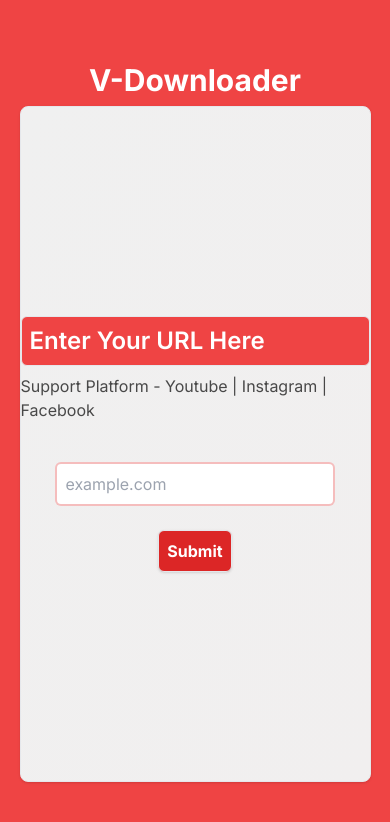
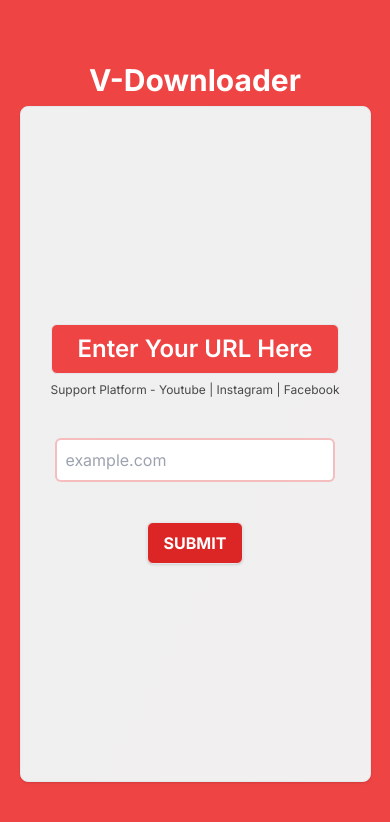
Before and after one commit to vikashkhati007/vdownloader, a Next.js app: page / in a window 390 px wide. Shown: the top 822 px of the page. Built offline with nearby package versions, Linux system fonts and the light colour scheme.

Commit message:
responsive

```diff
--- a/app/page.tsx
+++ b/app/page.tsx
@@ -1,14 +1,29 @@
+"use client";
 import Button from "@/components/button";
 import Input from "@/components/input";
-import React from "react";
+import React, { useState } from "react";
 
 const page = () => {
+  const [url, setUrl] = useState("");
+  interface PropsType {
+    target: {
+      value: string;
+    };
+  }
+
+  const getUrl = (e: PropsType) => {
+    setUrl(e.target.value);
+  };
+
+  const getDownloadURL = () =>{
+    console.log("Get url");
+  }
   return (
     <div className="w-full h-screen flex flex-col gap-2 justify-center items-center bg-red-500">
       <h1 className="text-3xl text-white font-bold">V-Downloader</h1>
-      <div className="filecontainer border w-[90%] h-[80%] rounded-lg flex flex-col gap-6 justify-center items-center bg-gradient-to-br from-[#F0F0F0] to-[#F1EFEF] shadow">
-        <Input />
-        <Button />
+      <div className="filecontainer border md:w-[60%] w-[90%] h-[80%] rounded-lg flex flex-col gap-10 justify-center items-center bg-gradient-to-br from-[#F0F0F0] to-[#F1EFEF] shadow">
+        <Input onChange={getUrl} value={url} />
+        <Button onclick={getDownloadURL} text={"SUBMIT"} />
       </div>
     </div>
   );
--- a/components/button.tsx
+++ b/components/button.tsx
@@ -1,9 +1,9 @@
 import React from 'react'
 
-const Button = () => {
+const Button = ({text,onclick}:any) => {
   return (
     <div>
-      <button className='border p-2 rounded-md bg-red-600 text-white font-bold hover:bg-red-500 shadow'>Submit</button>
+      <button onClick={onclick} className='border px-4 py-2 rounded-md bg-red-600 text-white font-bold hover:bg-red-500 shadow'>{text}</button>
     </div>
   )
 }
--- a/components/input.tsx
+++ b/components/input.tsx
@@ -1,13 +1,22 @@
-const Input = () => {
+const Input = ({ onChange, value }: any) => {
   return (
     <div className="flex flex-col w-full justify-center gap-10 items-center">
       <div className="flex flex-col gap-2">
-      <label className="text-2xl border bg-red-500 rounded-md p-2 font-semibold text-white">Enter Your URL Here</label>
-      <p className="text-black text-opacity-70">Support Platform - Youtube | Instagram | Facebook</p>
+        <label className="text-2xl border w-[100%] text-center m-auto bg-red-500 rounded-md p-2 font-semibold text-white">
+          Enter Your URL Here
+        </label>
+        <p className="text-black text-opacity-70 w-[100%] text-xs m-auto">
+          Support Platform - Youtube | Instagram | Facebook
+        </p>
       </div>
-      <input placeholder="example.com" className="border-2 w-[80%] border-red-600 border-opacity-30 p-2 outline-none rounded-md " />
+      <input
+        onChange={onChange}
+        value={value}
+        placeholder="example.com"
+        className="border-2 w-[80%] border-red-600 border-opacity-30 p-2 outline-none rounded-md "
+      />
     </div>
-  )
-}
+  );
+};
 
-export default Input
+export default Input;
```
